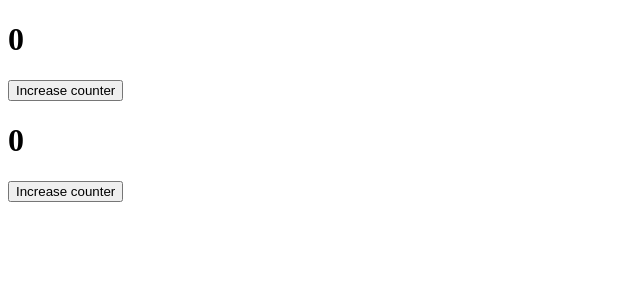
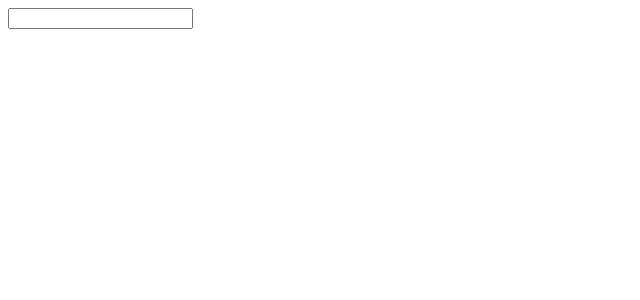
Before and after one commit to dzarezenko/beetroot_lesson_41-vue_basics, a Vue app: page / in a window 1280 px wide. Shown: the top 300 px of the page, without its empty margins (0-640 px from the left). Built offline with nearby package versions, Linux system fonts and the light colour scheme.

Commit message:
Keyboard events and modifiers

```diff
--- a/src/App.vue
+++ b/src/App.vue
@@ -12,20 +12,24 @@
     {{ link }}
     <p v-html="link"></p-->
 
-    <counter />
+    <!--counter />
 
-    <counter />
+    <counter /-->
+
+    <kb-event />
   </div>
 
 </template>
 
 <script>
 import Counter from "@/components/Counter";
+import KeyboardEvents from "@/components/KeyboardEvents";
 
 export default {
   name: 'app',
   components: {
     'counter': Counter,
+    'kb-event': KeyboardEvents,
   },
   data() {
     return {
--- /dev/null
+++ b/src/components/KeyboardEvents.vue
@@ -0,0 +1,13 @@
+<template>
+  <input type="text" @keyup.a_button="forceAlert" />
+</template>
+
+<script>
+export default {
+  methods: {
+    forceAlert() {
+      alert("Button pressed");
+    }
+  }
+}
+</script>
--- a/src/main.js
+++ b/src/main.js
@@ -2,6 +2,7 @@ import Vue from 'vue'
 import App from './App.vue'
 
 Vue.config.productionTip = false
+Vue.config.keyCodes.a_button = 65;
 
 new Vue({
   render: function (h) { return h(App) },
```
